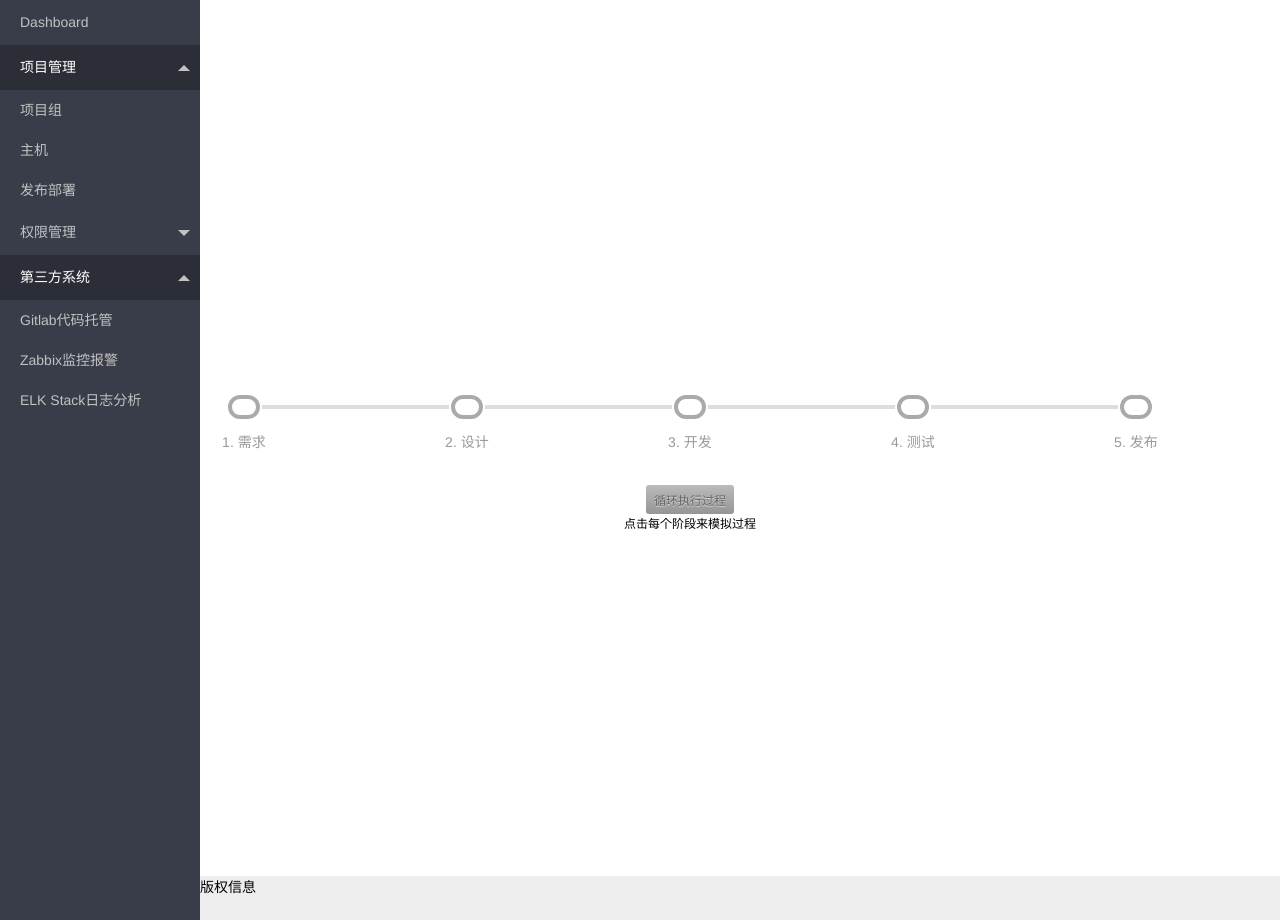
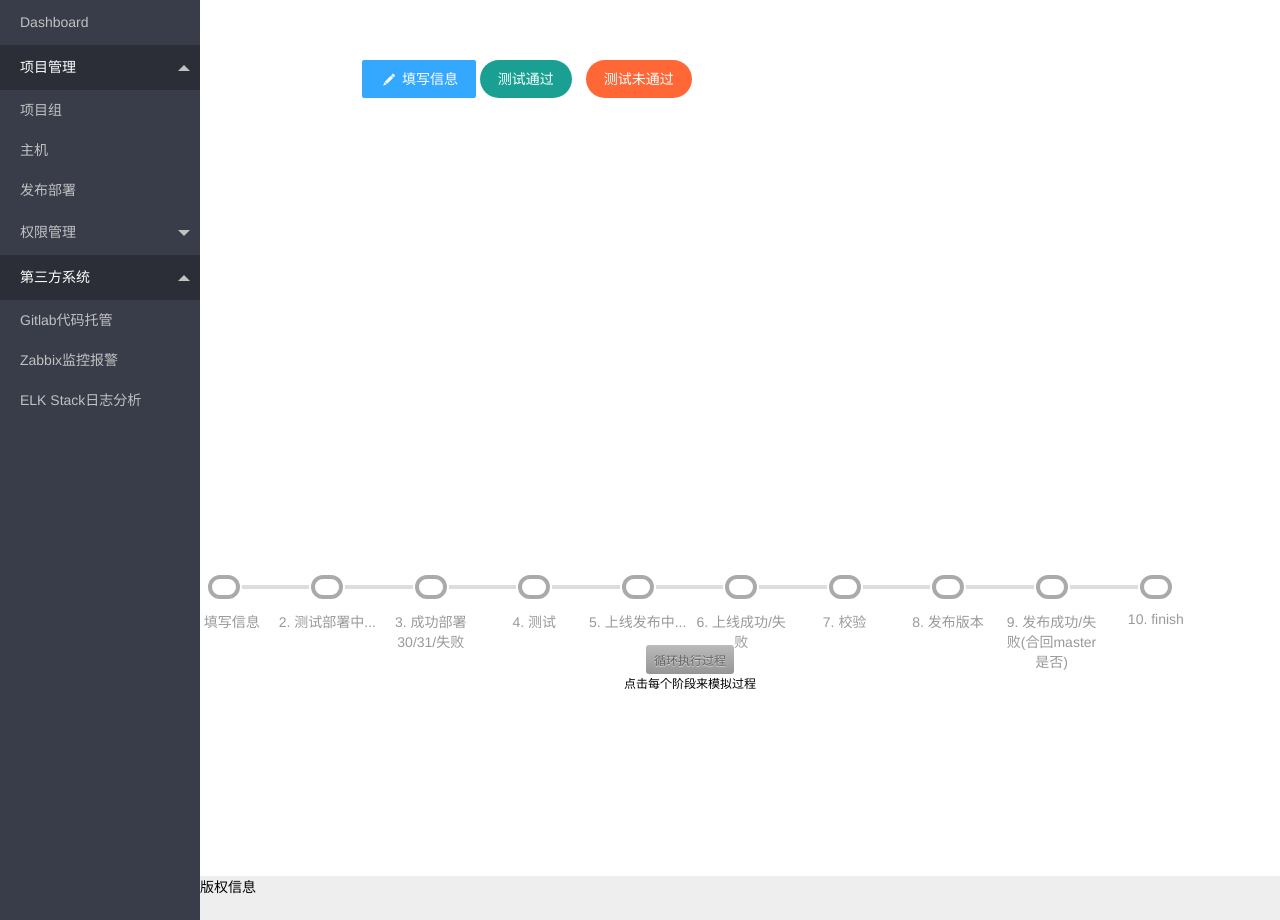
Before and after one commit to boer0924/BoerOPS, a Flask app: page /projects/deploy in a window 1280 px wide. Shown: the part 60-980 px from the top of the page. Run offline with Flask 2, Linux system fonts and the light colour scheme; some libraries are stand-ins or nearby versions.

Commit message:
deploy day 1

```diff
--- a/app/projects/views.py
+++ b/app/projects/views.py
@@ -5,6 +5,7 @@ from . import projects
 from app.utils.uploads import upload_file
 from app.services.projects import projs
 from app.services.hosts import hosts
+from app.services.deploys import deploys
 
 from flask import render_template, request, jsonify, current_app
 
@@ -51,11 +52,10 @@ def index():
     _projects = projs.all()
     for p in _projects:
         # 测试主机
-        proj_test_hosts = [h.ip_address for h in p.hosts if h.environ == 0]
+        proj_30test_hosts = [h.ip_address for h in p.hosts if h.environ == 0]
+        proj_31test_hosts = [h.ip_address for h in p.hosts if h.environ == 1]
         # 生产主机
-        proj_prod_hosts = [h.ip_address for h in p.hosts if h.environ == 1]
-        print(proj_test_hosts, proj_prod_hosts)
-        print('-----------')
+        proj_prod_hosts = [h.ip_address for h in p.hosts if h.environ == 2]
     _hosts = hosts.all()
     return render_template('projects/index.html', projects=_projects, hosts=_hosts)
 
@@ -86,8 +86,39 @@ def project_hosts():
     return render_template('projects/hosts.html', hosts=_hosts)
 
 
-@projects.route('/deploy')
+@projects.route('/deploy', methods=['GET', 'POST'])
 def deploy():
+    # 全部项目列表
+    # ps = map(lambda p: p.name, projs.all())
+    # all_projects = list(ps)
+    if request.method == 'POST':
+        fields = request.form.to_dict()
+        project_name = fields.get('name')
+        version = fields.get('version')
+        environ = fields.get('environ')
+
+        proj = projs.first(name=project_name.strip())
+        if not proj:
+            return jsonify(rc=400, msg='项目不存在')
+
+        # hosts_list = [{'hostname': h.ip_address, 'port': h.ssh_port, 'username': h.username, 'password': h.password} for h in proj.hosts if h.environ == int(environ)]
+
+        import subprocess
+        cmd = 'git clone -q %s %s' % (proj.repo_url, proj.checkout_dir)
+        rc = subprocess.call(cmd, shell=True)
+        if rc != 0:
+            jsonify()
+
+        subprocess.check_call()
+        subprocess.check_output()
+
+        resource = {
+            proj.name: {
+                'hosts': [{'hostname': h.ip_address, 'port': h.ssh_port, 'username': h.username, 'password': h.password} for h in proj.hosts if h.environ == int(environ)]
+            }
+        }
+        print(resource)
+
     return render_template('projects/deploy.html')
 
 
--- a/app/static/css/deploy.css
+++ b/app/static/css/deploy.css
@@ -29,7 +29,7 @@ body {
 
 .progress-meter {
   margin: 20px auto 40px;
-  padding: 40px;
+  padding: 20px;
 }
 
 .progress-meter {
@@ -85,15 +85,30 @@ body {
   left: 0%;
 }
 .progress-meter .progress-points [data-point='2'] {
-  left: 25%;
+  left: 11.1%;
 }
 .progress-meter .progress-points [data-point='3'] {
-  left: 50%;
+  left: 22.2%;
 }
 .progress-meter .progress-points [data-point='4'] {
-  left: 75%;
+  left: 33.3%;
 }
 .progress-meter .progress-points [data-point='5'] {
+  left: 44.4%;
+}
+.progress-meter .progress-points [data-point='6'] {
+  left: 55.5%;
+}
+.progress-meter .progress-points [data-point='7'] {
+  left: 66.6%;
+}
+.progress-meter .progress-points [data-point='8'] {
+  left: 77.7%;
+}
+.progress-meter .progress-points [data-point='9'] {
+  left: 88.8%;
+}
+.progress-meter .progress-points [data-point='10'] {
   left: 100%;
 }
 .progress-meter .progress-point {
--- a/app/static/js/projects/deploy.js
+++ b/app/static/js/projects/deploy.js
@@ -6,6 +6,57 @@ layui.use(['element', 'layer', 'util', 'form', 'layedit', 'laypage'], function (
     var form = layui.form();
     var layedit = layui.layedit;
     var laypage = layui.laypage;
+
+    // 添加项目弹出层
+    $('#deploy-info-btn').on('click', function () {
+        layer.open({
+            type: 1,
+            title: '提测信息',
+            skin: 'layui-layer-molv',
+            content: $('#deploy-info-ctx'),
+            area: ['460px', '320px'],
+            // area: 'auto',
+            // maxWidth: '900px',
+            closeBtn: 1,
+            resize: true
+            // shadeClose: true,
+        });
+    });
+
+    // 执行绑定
+    form.on('submit(deployTest)', function(data) {
+        layer.msg(JSON.stringify(data.field));
+        $.ajax({
+            type: 'POST',
+            url: '/projects/deploy',
+            data: data.field,
+            dataType: 'json',
+            // contentType: false,
+            processData: true,
+            success: function (data, txtStatus, jqXHR) {
+                if (data.code === 200) {
+                    layer.msg(data.msg, {
+                        icon: 1,
+                        time: 2000,
+                        anim: 0,
+                        shade: [0.6, '#c2c2c2']
+                    },
+                    function () {
+                        location.href="/projects/";
+                    });
+
+                } else {
+                    layer.msg(data.msg, {
+                        icon: 2,
+                        time: 2000,
+                        anim: 6,
+                        shade: [0.6, '#c2c2c2']
+                    });
+                }
+            }
+        });
+        return false;
+    });
 
     (function() {
         var $point_arr, $points, $progress, $trigger, activate, active, max, tracker, val;
--- a/app/templates/projects/deploy.html
+++ b/app/templates/projects/deploy.html
@@ -3,7 +3,48 @@
 {{ super() }}
 <link rel="stylesheet" href="/static/css/deploy.css">
 {% endblock %}
+{% block layer %}
+{{ super() }}
+<div class="layui-tab-item" id="deploy-info-ctx">
+    <form class="layui-form boer-layer-form" method="post">
+        <div class="layui-form-item boer-layer-item">
+            <label class="layui-form-label">项目名称</label>
+            <div class="layui-input-block">
+                <input type="text" name="name" required  lay-verify="required" placeholder="项目名称" autocomplete="off" class="layui-input">
+            </div>
+        </div>
+        <div class="layui-form-item boer-layer-item">
+            <label class="layui-form-label">commit id</label>
+            <div class="layui-input-block">
+                <input type="text" name="version" required  lay-verify="required" placeholder="commit id" autocomplete="off" class="layui-input">
+            </div>
+        </div>
+        <div class="layui-form-item boer-layer-item">
+            <label class="layui-form-label">测试环境</label>
+            <div class="layui-input-block">
+              <input type="radio" name="environ" value="0" title="30测试">
+              <input type="radio" name="environ" value="1" title="31测试">
+              <input type="radio" name="environ" value="2" title="线上环境">
+            </div>
+        </div>
+        <div class="layui-form-item boer-layer-item">
+            <div class="layui-input-block">
+                <button class="layui-btn" lay-submit lay-filter="deployTest">绑定</button>
+                <button type="reset" class="layui-btn layui-btn-primary">重置</button>
+            </div>
+        </div>
+    </form>
+</div>
+{% endblock %}
 {% block content %}
+<div style="width:70%; height:120px; margin:0 auto;margin-top:60px;">
+  <button id="deploy-info-btn" class="layui-btn layui-btn-normal"><i class="layui-icon">&#xe642;</i> 填写信息</button>
+  <!--<button class="layui-btn layui-btn-radius">30提测成功</button>-->
+  <div style="display:inline-block">
+    <button class="layui-btn layui-btn-radius">测试通过</button>
+    <button class="layui-btn layui-btn-danger layui-btn-radius">测试未通过</button>
+  </div>
+</div>
 <div class="inliner"></div>
 <div class="inlined">
   <div class="progress-meter">
@@ -12,18 +53,33 @@
     </div>
     <ol class="progress-points" data-current="4">
       <li class="progress-point" data-point="1">
-        <span class="label">需求</span>
+        <span class="label">填写信息</span>
       </li>
       <li class="progress-point" data-point="2">
-        <span class="label">设计</span>
+        <span class="label">测试部署中...</span>
       </li>
       <li class="progress-point" data-point="3">
-        <span class="label">开发</span>
+        <span class="label">成功部署30/31/失败</span>
       </li>
       <li class="progress-point" data-point="4">
         <span class="label">测试</span></li>
       <li class="progress-point" data-point="5">
-        <span class="label">发布</span>
+        <span class="label">上线发布中...</span>
+      </li>
+      <li class="progress-point" data-point="6">
+        <span class="label">上线成功/失败</span>
+      </li>
+      <li class="progress-point" data-point="7">
+        <span class="label">校验</span>
+      </li>
+      <li class="progress-point" data-point="8">
+        <span class="label">发布版本</span>
+      </li>
+      <li class="progress-point" data-point="9">
+        <span class="label">发布成功/失败(合回master是否)</span>
+      </li>
+      <li class="progress-point" data-point="10">
+        <span class="label">finish</span>
       </li>
     </ol>
   </div>
--- a/app/templates/projects/hosts.html
+++ b/app/templates/projects/hosts.html
@@ -33,8 +33,9 @@
         <div class="layui-form-item boer-layer-item">
             <label class="layui-form-label">所属环境</label>
             <div class="layui-input-block">
-                <input type="radio" name="environ" value="0" title="测试环境">
-                <input type="radio" name="environ" value="1" title="生产环境">
+                <input type="radio" name="environ" value="0" title="30测试环境">
+                <input type="radio" name="environ" value="1" title="31测试环境">
+                <input type="radio" name="environ" value="2" title="生产环境">
             </div>
         </div>
         <div class="layui-form-item boer-layer-item">
```
Also changed, not shown: app/models.py (+21 -0 lines).
